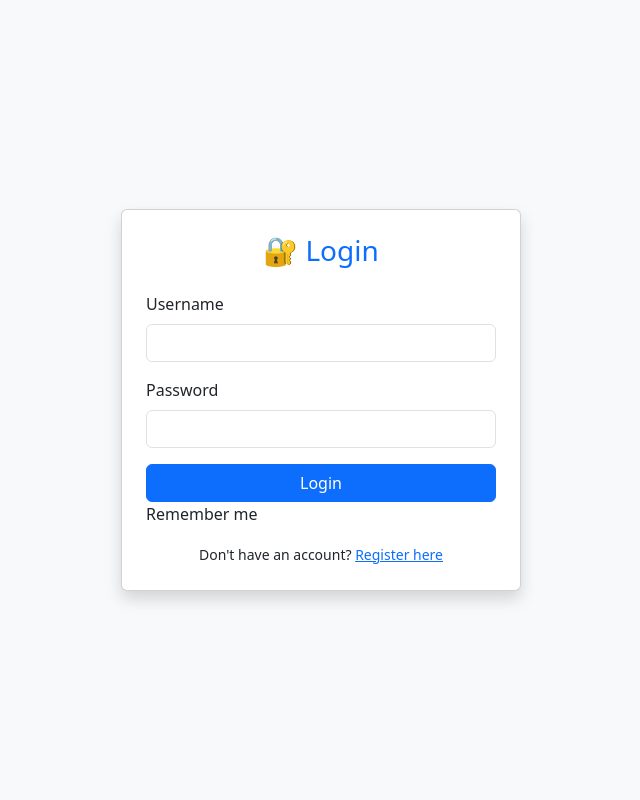
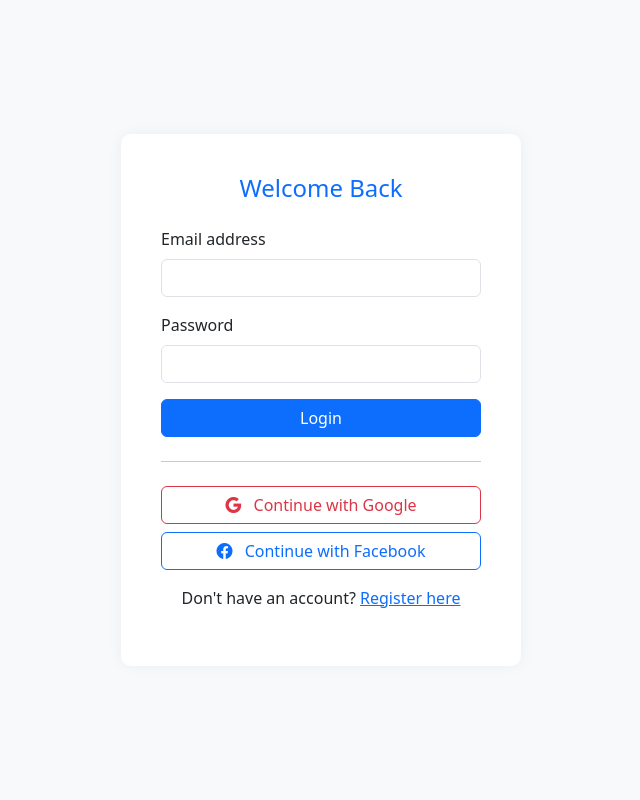
Before and after one commit to abinrimal/file_manager, a Flask app: a page that uses templates/login.html in a window 1280 px wide. Shown: the whole page, without its empty margins (319-959 px from the left). Run offline with Flask 3, Linux system fonts and the light colour scheme.

```diff
--- a/app.py
+++ b/app.py
@@ -1,4 +1,6 @@
-from flask import Flask, render_template,jsonify, request, redirect, url_for, session, send_from_directory, flash, send_file
+from flask import Flask, render_template, jsonify, request, redirect, url_for, session, send_from_directory, flash, send_file
+from flask_login import LoginManager, login_required,  login_user
+
 from werkzeug.utils import secure_filename
 import os
 import uuid
@@ -15,22 +17,29 @@ app.config.from_object(Config)
 app.config['MAX_CONTENT_LENGTH'] = 10 * 1024 * 1024  # 10 MB max file size
 app.permanent_session_lifetime = timedelta(days=7)
 
+# Initialize extensions
 db.init_app(app)
 migrate = Migrate(app, db)
 
+# Set up login manager
+login_manager = LoginManager()
+login_manager.init_app(app)
+login_manager.login_view = 'login'
+
+@login_manager.user_loader
+def load_user(user_id):
+    return User.query.get(int(user_id))
 
 ALLOWED_EXTENSIONS = {'png', 'jpg', 'jpeg', 'gif', 'bmp', 'pdf', 'doc', 'docx'}
 
 def allowed_file(filename):
     return '.' in filename and filename.rsplit('.', 1)[1].lower() in ALLOWED_EXTENSIONS
 
-
 @app.route('/')
 def home():
     if 'user_id' in session:
         return redirect(url_for('dashboard'))
     return redirect(url_for('login'))
-
 
 @app.route('/register', methods=['GET', 'POST'])
 def register():
@@ -47,18 +56,10 @@ def login():
     if request.method == 'POST':
         user = User.query.filter_by(username=request.form['username']).first()
         if user and check_password_hash(user.password, request.form['password']):
-            session['user_id'] = user.id
-
-            # Handle remember me
-            if 'remember' in request.form:
-                session.permanent = True
-            else:
-                session.permanent = False
-
+            login_user(user, remember='remember' in request.form)
             return redirect(url_for('dashboard'))
         flash("Invalid credentials")
     return render_template('login.html')
-
 
 @app.route('/dashboard')
 def dashboard():
@@ -71,7 +72,6 @@ def dashboard():
         flash("Session expired. Please log in again.")
         return redirect(url_for('login'))
 
-    # Only get top-level folders (no parent)
     folders = Folder.query.filter_by(user_id=user.id, parent_id=None).all()
 
     folders_with_size = []
@@ -88,8 +88,6 @@ def dashboard():
         folders_with_size.append(folder_data)
 
     return render_template('dashboard.html', folders=folders_with_size, username=user.username)
-
-
 
 @app.route('/folder/<int:folder_id>/download')
 def download_folder_zip(folder_id):
@@ -112,7 +110,6 @@ def download_folder_zip(folder_id):
         download_name=f"{folder.name}.zip",
         mimetype='application/zip'
     )
-
 
 @app.route('/folder/create', methods=['POST'])
 def create_folder():
@@ -152,7 +149,6 @@ def folder_view(folder_id):
     subfolders = Folder.query.filter_by(parent_id=folder.id).all()
     return render_template('folder.html', folder=folder, files=files, subfolders=subfolders)
 
-
 @app.route('/files/<filename>')
 def serve_file(filename):
     return send_from_directory(app.config['UPLOAD_FOLDER'], filename)
@@ -170,7 +166,6 @@ def delete_file(file_id, folder_id):
     return redirect(url_for('folder_view', folder_id=folder_id))
 
 def delete_folder_and_contents(folder):
-    # Delete all files in this folder
     files = File.query.filter_by(folder_id=folder.id).all()
     for file in files:
         file_path = os.path.join(app.config['UPLOAD_FOLDER'], file.filename)
@@ -178,12 +173,10 @@ def delete_folder_and_contents(folder):
             os.remove(file_path)
         db.session.delete(file)
 
-    # Recursively delete subfolders
     subfolders = Folder.query.filter_by(parent_id=folder.id).all()
     for subfolder in subfolders:
         delete_folder_and_contents(subfolder)
 
-    # Finally delete the folder itself
     db.session.delete(folder)
 
 @app.route('/folder/<int:folder_id>/delete', methods=['POST'])
@@ -195,7 +188,6 @@ def delete_folder(folder_id):
     if not folder:
         return {'success': False}, 404
 
-    # Recursively delete all subfolders and files
     def delete_recursive(folder):
         subfolders = Folder.query.filter_by(parent_id=folder.id).all()
         for sub in subfolders:
@@ -213,9 +205,6 @@ def delete_folder(folder_id):
     delete_recursive(folder)
     db.session.commit()
     return {'success': True}
-
-
-
 
 @app.route('/folder/<int:folder_id>/rename', methods=['POST'])
 def rename_folder(folder_id):
@@ -246,16 +235,32 @@ def rename_file(file_id):
     file = File.query.get(file_id)
 
     if file and new_base:
-        # Split the original extension
         ext = os.path.splitext(file.filename)[1]
-        # Rename only the base name, preserve extension
         file.filename = f"{new_base}{ext}"
         db.session.commit()
         return jsonify(success=True)
     return jsonify(success=False), 400
 
+@app.route('/change-password', methods=['GET', 'POST'])
+@login_required
+def change_password():
+    if request.method == 'POST':
+        current = request.form['current_password']
+        new = request.form['new_password']
+        confirm = request.form['confirm_password']
 
+        user = User.query.get(session['user_id'])
 
+        if not check_password_hash(user.password, current):
+            flash('Current password is incorrect.')
+        elif new != confirm:
+            flash('New passwords do not match.')
+        else:
+            user.password = generate_password_hash(new)
+            db.session.commit()
+            flash('Password updated successfully.')
+
+    return render_template('change_password.html')
 
 @app.route('/logout')
 def logout():
--- a/requirements.txt
+++ b/requirements.txt
@@ -1,9 +1,13 @@
+alembic==1.16.1
 blinker==1.9.0
 click==8.2.1
 Flask==3.1.1
+Flask-Login==0.6.3
+Flask-Migrate==4.1.0
 Flask-SQLAlchemy==3.1.1
 itsdangerous==2.2.0
 Jinja2==3.1.6
+Mako==1.3.10
 MarkupSafe==3.0.2
 SQLAlchemy==2.0.41
 typing_extensions==4.14.0
--- a/templates/dashboard.html
+++ b/templates/dashboard.html
@@ -51,7 +51,11 @@
     <h2 class="text-primary">📁 Your Folders</h2>
     <div class="d-flex align-items-center">
       <span class="me-3 text-muted">👤 {{ username }}</span>
-      <a href="/logout" class="btn btn-outline-danger">Logout</a>
+      <div class="d-flex align-items-center gap-2">
+        <a href="/change-password" class="btn btn-outline-warning">Change Password</a>
+        <a href="/logout" class="btn btn-outline-danger">Logout</a>
+      </div>
+
     </div>
   </div>
 
--- a/templates/login.html
+++ b/templates/login.html
@@ -2,29 +2,53 @@
 <html lang="en">
 <head>
   <meta charset="UTF-8">
-  <title>Login</title>
+  <title>Login / Register</title>
   <link href="https://cdn.jsdelivr.net/npm/bootstrap@5.3.0/dist/css/bootstrap.min.css" rel="stylesheet">
+  <link href="https://cdn.jsdelivr.net/npm/bootstrap-icons@1.10.5/font/bootstrap-icons.css" rel="stylesheet">
+  <style>
+    body {
+      background-color: #f8f9fa;
+      display: flex;
+      align-items: center;
+      justify-content: center;
+      height: 100vh;
+    }
+    .auth-box {
+      background: #fff;
+      padding: 40px;
+      border-radius: 10px;
+      box-shadow: 0 0 15px rgba(0,0,0,0.05);
+      width: 100%;
+      max-width: 400px;
+    }
+  </style>
 </head>
-<body class="bg-light d-flex justify-content-center align-items-center" style="height: 100vh;">
-  <div class="card shadow p-4" style="width: 100%; max-width: 400px;">
-    <h3 class="text-center text-primary mb-4">🔐 Login</h3>
-    <form method="post">
-      <div class="mb-3">
-        <label class="form-label">Username</label>
-        <input type="text" name="username" class="form-control" required>
-      </div>
-      <div class="mb-3">
-        <label class="form-label">Password</label>
-        <input type="password" name="password" class="form-control" required>
-      </div>
-      <div class="d-grid">
-        <button type="submit" class="btn btn-primary">Login</button>
-      </div>
-      <label class="form-check-label" for="remember">Remember me</label>
-    </form>
-    <div class="text-center mt-3">
-      <small>Don't have an account? <a href="/register">Register here</a></small>
+<body>
+<div class="auth-box">
+  <h4 class="text-center text-primary mb-4">Welcome Back</h4>
+  <form method="POST" action="/login">
+    <div class="mb-3">
+      <label for="email" class="form-label">Email address</label>
+      <input type="text" class="form-control" name="username" id="email" required>
     </div>
-  </div>
+    <div class="mb-3">
+      <label for="password" class="form-label">Password</label>
+      <input type="password" class="form-control" name="password" id="password" required>
+    </div>
+    <button type="submit" class="btn btn-primary w-100">Login</button>
+  </form>
+
+  <hr class="my-4">
+  <a href="/login/google" class="btn btn-outline-danger w-100 mb-2">
+    <i class="bi bi-google me-2"></i> Continue with Google
+  </a>
+  <a href="/login/facebook" class="btn btn-outline-primary w-100">
+    <i class="bi bi-facebook me-2"></i> Continue with Facebook
+  </a>
+
+  <p class="mt-3 text-center">Don't have an account?
+    <a href="/register">Register here</a>
+  </p>
+</div>
 </body>
 </html>
```
Also changed, not shown: models.py (+5 -3 lines), templates/change_password.html (added, +72 -0 lines), templates/register.html (+16 -2 lines), database.db, 1 other file.
